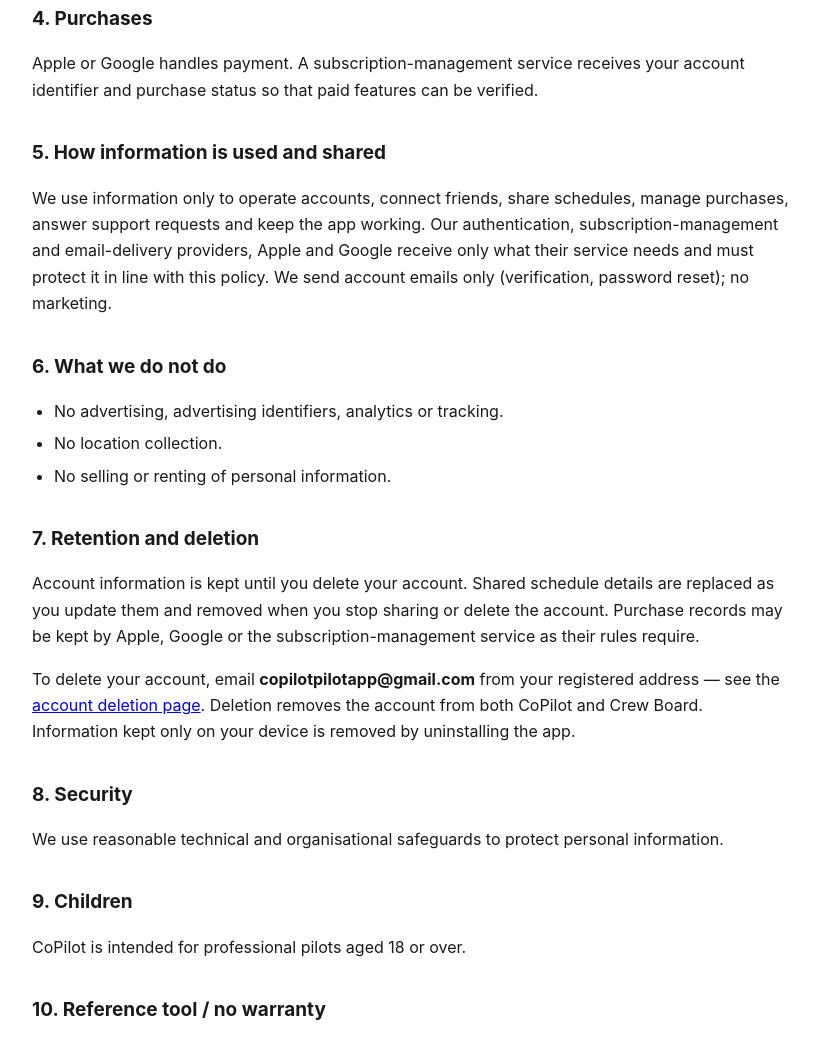
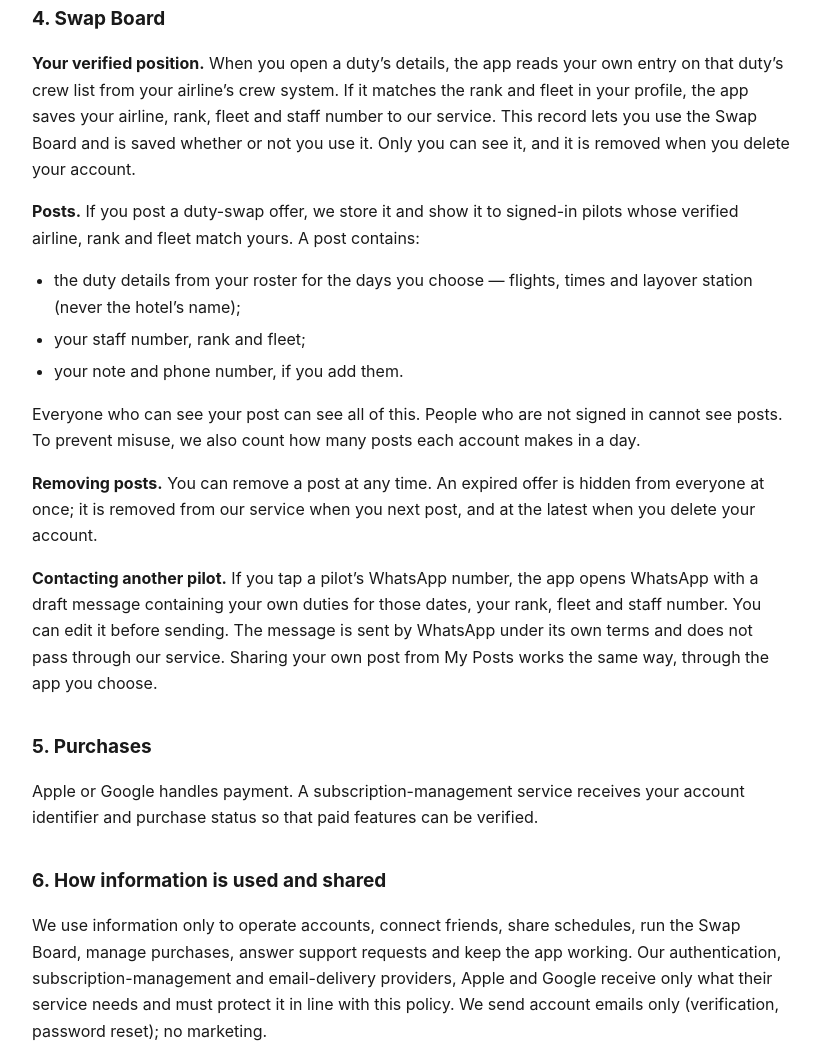
Before and after one commit to adelattef/copilot-privacy, a plain HTML site: page index.html in a window 1280 px wide. Shown: the part 727-1774 px from the top of the page, without its empty margins (228-1048 px from the left). Drawn offline with Linux system fonts and the light colour scheme.

Commit message:
Privacy policy 28 Oct 2026: Swap Board section, in-app deletion route

```diff
--- a/index.html
+++ b/index.html
@@ -26,7 +26,7 @@
 <body>
 
 <h1>CoPilot — Privacy Policy</h1>
-<p class="updated">Last updated: 23 August 2026</p>
+<p class="updated">Last updated: 28 October 2026</p>
 
 <p class="lead">
   CoPilot (the “app”) is published by <strong>AAB@safespace</strong> (“we”, “us”).
@@ -38,8 +38,8 @@
 <p>
   Most of what the app does happens on your device. Information you enter or keep
   in the app — your profile, schedule, logbook, tool inputs, settings and exported
-  files — stays on your device unless you share it as described below. We do not
-  receive it.
+  files — stays on your device, except as described in sections 3 and 4 below. We
+  do not receive it.
 </p>
 
 <h2>2. Account information</h2>
@@ -59,57 +59,96 @@
   them. Removing a friend stops sharing with that person.
 </p>
 
-<h2>4. Purchases</h2>
+<h2>4. Swap Board</h2>
+<p>
+  <strong>Your verified position.</strong> When you open a duty’s details, the app
+  reads your own entry on that duty’s crew list from your airline’s crew system. If
+  it matches the rank and fleet in your profile, the app saves your airline, rank,
+  fleet and staff number to our service. This record lets you use the Swap Board
+  and is saved whether or not you use it. Only you can see it, and it is removed
+  when you delete your account.
+</p>
+<p>
+  <strong>Posts.</strong> If you post a duty-swap offer, we store it and show it to
+  signed-in pilots whose verified airline, rank and fleet match yours. A post
+  contains:
+</p>
+<ul>
+  <li>the duty details from your roster for the days you choose — flights, times and layover station (never the hotel’s name);</li>
+  <li>your staff number, rank and fleet;</li>
+  <li>your note and phone number, if you add them.</li>
+</ul>
+<p>
+  Everyone who can see your post can see all of this. People who are not signed in
+  cannot see posts. To prevent misuse, we also count how many posts each account
+  makes in a day.
+</p>
+<p>
+  <strong>Removing posts.</strong> You can remove a post at any time. An expired
+  offer is hidden from everyone at once; it is removed from our service when you
+  next post, and at the latest when you delete your account.
+</p>
+<p>
+  <strong>Contacting another pilot.</strong> If you tap a pilot’s WhatsApp number,
+  the app opens WhatsApp with a draft message containing your own duties for those
+  dates, your rank, fleet and staff number. You can edit it before sending. The
+  message is sent by WhatsApp under its own terms and does not pass through our
+  service. Sharing your own post from My Posts works the same way, through the app
+  you choose.
+</p>
+
+<h2>5. Purchases</h2>
 <p>
   Apple or Google handles payment. A subscription-management service receives
   your account identifier and purchase status so that paid features can be
   verified.
 </p>
 
-<h2>5. How information is used and shared</h2>
+<h2>6. How information is used and shared</h2>
 <p>
   We use information only to operate accounts, connect friends, share schedules,
-  manage purchases, answer support requests and keep the app working. Our
+  run the Swap Board, manage purchases, answer support requests and keep the app working. Our
   authentication, subscription-management and email-delivery providers, Apple
   and Google receive only what their service needs and must protect it in line
   with this policy. We send account emails only (verification, password reset);
   no marketing.
 </p>
 
-<h2>6. What we do not do</h2>
+<h2>7. What we do not do</h2>
 <ul>
   <li>No advertising, advertising identifiers, analytics or tracking.</li>
   <li>No location collection.</li>
   <li>No selling or renting of personal information.</li>
 </ul>
 
-<h2>7. Retention and deletion</h2>
+<h2>8. Retention and deletion</h2>
 <p>
   Account information is kept until you delete your account. Shared schedule
   details are replaced as you update them and removed when you stop sharing or
-  delete the account. Purchase records may be kept by Apple, Google or the
+  delete the account. Swap Board records are removed as described in section 4;
+  the daily post count is kept until you delete your account. Purchase records may be kept by Apple, Google or the
   subscription-management service as their rules require.
 </p>
 <p>
-  To delete your account, email <strong>copilotpilotapp@gmail.com</strong> from
+  To delete your account, open Profile in the app and choose <strong>Delete account</strong>, or email <strong>copilotpilotapp@gmail.com</strong> from
   your registered address — see the
   <a href="./delete-account.html">account deletion page</a>. Deletion removes the
-  account from both CoPilot and Crew Board. Information kept only on your device
+  account from both CoPilot and Crew Board, including your Swap Board records. Information kept only on your device
   is removed by uninstalling the app.
 </p>
 
-<h2>8. Security</h2>
+<h2>9. Security</h2>
 <p>
   We use reasonable technical and organisational safeguards to protect personal
   information.
 </p>
 
-<h2>9. Children</h2>
+<h2>10. Children</h2>
 <p>
   CoPilot is intended for professional pilots aged 18 or over.
 </p>
 
-<h2>10. Reference tool / no warranty</h2>
+<h2>11. Reference tool / no warranty</h2>
 <p>
   The wording below is the agreement shown in the app before it is first used,
   reproduced here word for word.
@@ -127,7 +166,7 @@
   By continuing you confirm that you have read and understood the above and will use CoPilot as a reference companion, never as primary operational documentation.
 </p>
 
-<h2>11. Changes</h2>
+<h2>12. Changes</h2>
 <p>
   We may update this policy when the app changes and will update the date above.
   Questions: <strong>copilotpilotapp@gmail.com</strong>.
```
